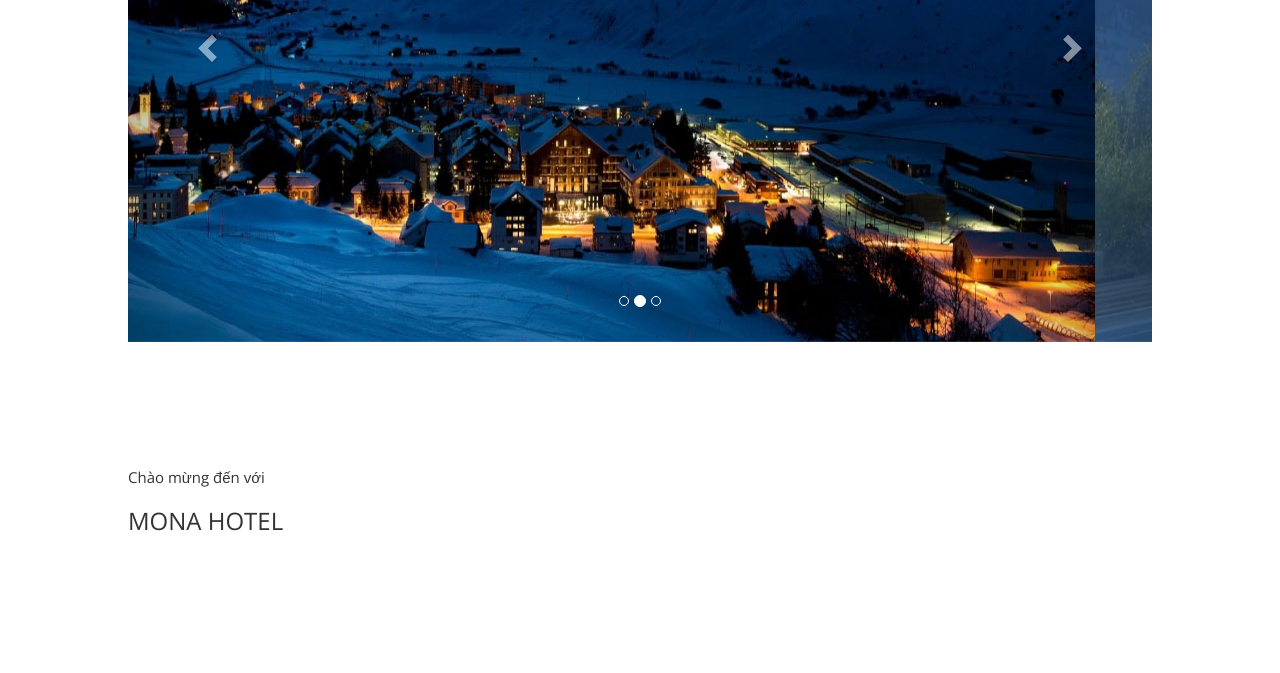
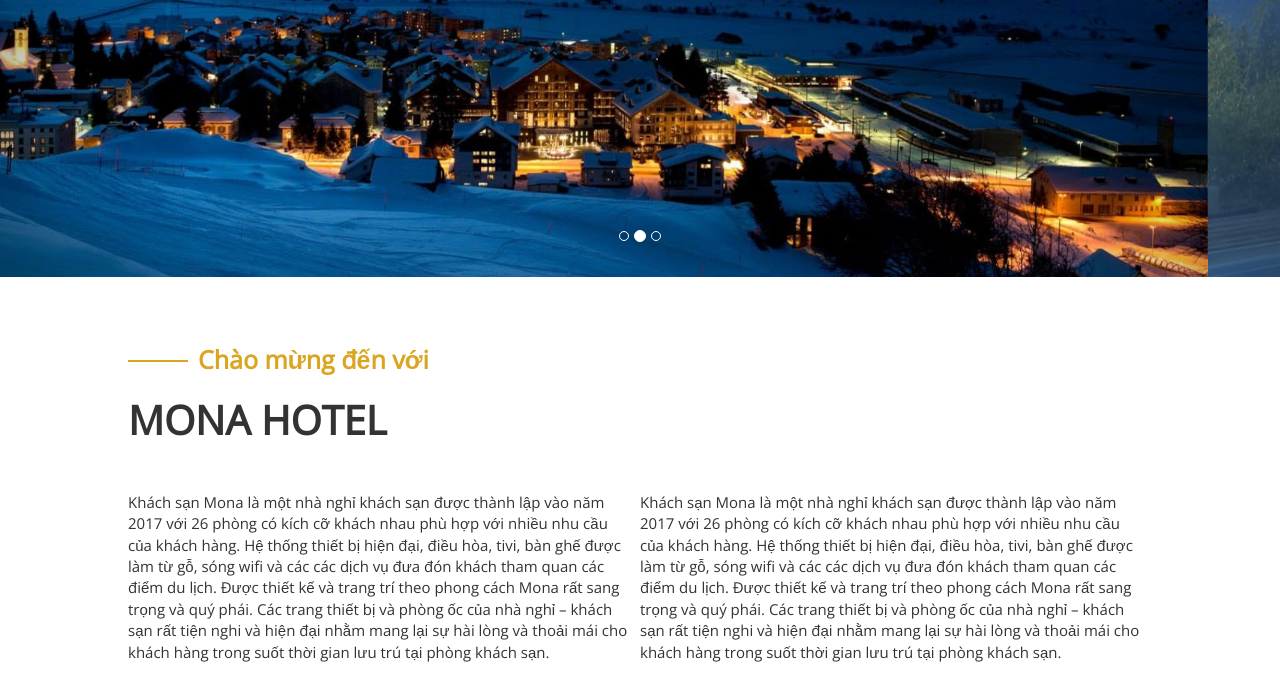
Before and after one commit to huynq08032000/Final-Project-CIJS36, a plain HTML site: page index.html in a window 1280 px wide. Shown: the part 403-1076 px from the top of the page. Before the commit the page ends 940 px from the top, so only its background shows below. Drawn offline with nearby package versions, Linux system fonts and the light colour scheme; a web font is replaced by a local one.

Commit message:
huy commit

```diff
--- a/index.html
+++ b/index.html
@@ -83,18 +83,20 @@
                    <h2>Mount Hotel</h2>
                 </div>
             </section>
-            <section style="padding-top: 60px;">
+            <section class="main-section-2">
                 <div>
-                    <div>
-                        Chào mừng đến với
+                    <div class="main-section-2-title gioithieu-gach" >
+                        <span>Chào mừng đến với</span>
                     </div>
                     <div>
                         <h3>MONA HOTEL</h3>
                     </div>
-                <!-- </div>
+                </div>
+                <div class="main-section-2-content">
                     <div>Khách sạn Mona là một nhà nghỉ khách sạn được thành lập vào năm 2017 với 26 phòng có kích cỡ khách nhau phù hợp với nhiều nhu cầu của khách hàng. Hệ thống thiết bị hiện đại, điều hòa, tivi, bàn ghế được làm từ gỗ, sóng wifi và các các dịch vụ đưa đón khách tham quan các điểm du lịch. Được thiết kế và trang trí theo phong cách Mona rất sang trọng và quý phái. Các trang thiết bị và phòng ốc của nhà nghỉ – khách sạn rất tiện nghi và hiện đại nhằm mang lại sự hài lòng và thoải mái cho khách hàng trong suốt thời gian lưu trú tại phòng khách sạn.</div>
                     <div>Khách sạn Mona là một nhà nghỉ khách sạn được thành lập vào năm 2017 với 26 phòng có kích cỡ khách nhau phù hợp với nhiều nhu cầu của khách hàng. Hệ thống thiết bị hiện đại, điều hòa, tivi, bàn ghế được làm từ gỗ, sóng wifi và các các dịch vụ đưa đón khách tham quan các điểm du lịch. Được thiết kế và trang trí theo phong cách Mona rất sang trọng và quý phái. Các trang thiết bị và phòng ốc của nhà nghỉ – khách sạn rất tiện nghi và hiện đại nhằm mang lại sự hài lòng và thoải mái cho khách hàng trong suốt thời gian lưu trú tại phòng khách sạn.</div>
-                <div> -->
+                </div>
+                <div>
                     <div>
 
 
--- a/style.css
+++ b/style.css
@@ -20,6 +20,10 @@ button{
 button:hover{
     cursor: pointer;
     background-color: #e78844;
+}
+h3{
+    font-size: 40px;
+    font-weight: 900;
 }
 .carousel-control{
     z-index: 2;
@@ -82,6 +86,19 @@ button:hover{
     font-weight: 700;
     font-family: 'Sawarabi Mincho', sans-serif;
 }
+.main-section-2-title>span{
+    font-size: 25px;
+    font-weight: 600;
+}
+.main-section-2-content{
+    padding-top: 30px;
+    display: flex;
+    justify-content: space-between;
+}
+.main-section-2-content>*{
+    padding: 10px;
+    padding-left: 0px;
+}
 /* tamp */
 html{
     font-family: sans-serif;
@@ -94,6 +111,10 @@ html{
 }
 section{
     margin: 65px 10%;
+}
+.main-section-1{
+    margin: 0em
+    ;
 }
 .gioithieu-gach{
     position: relative;
```
